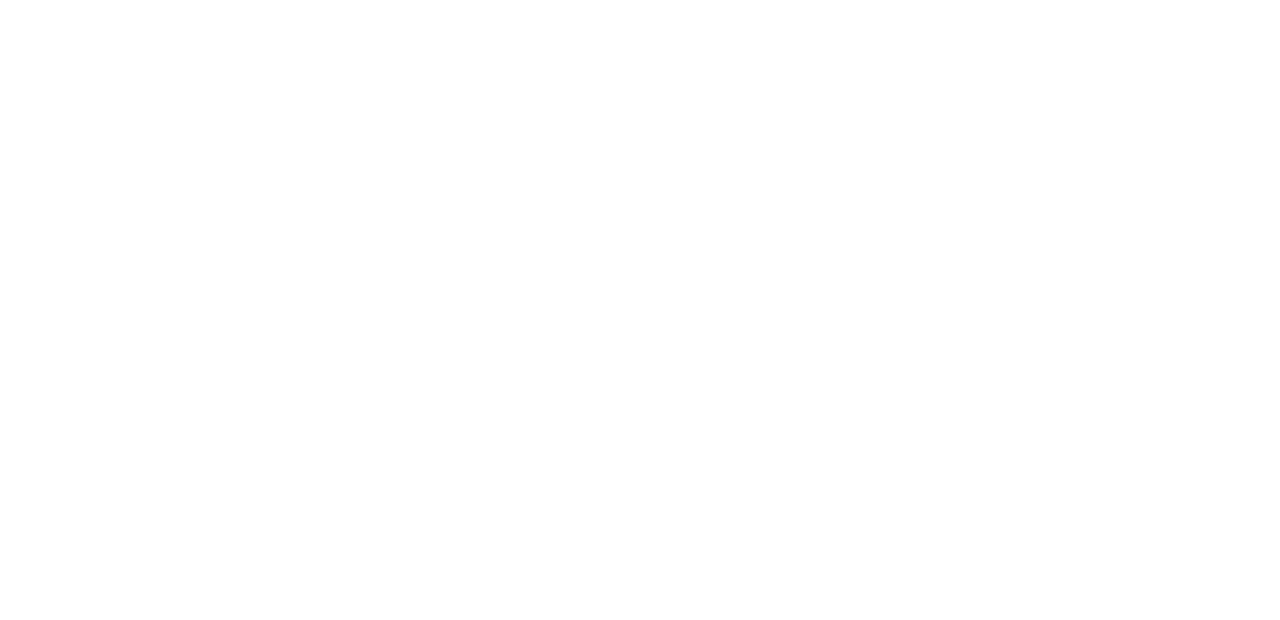
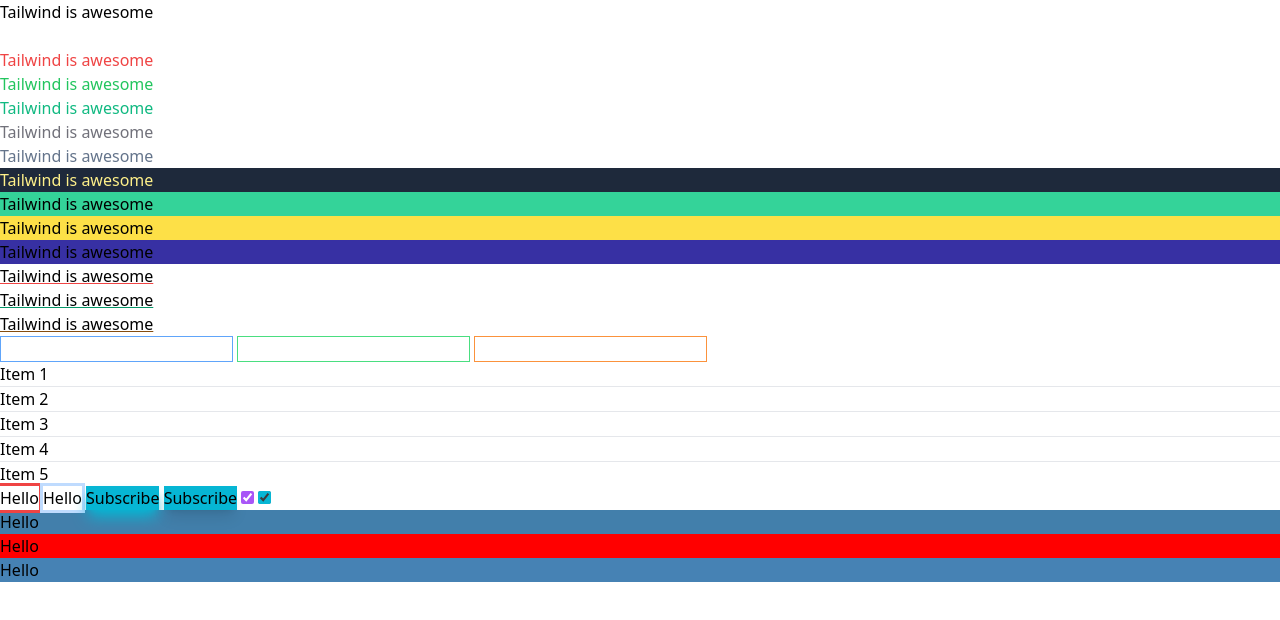
Before and after one commit to joseleo-ddc/tailwind-sandbox, a plain HTML site: page 02-colors/index.html in a window 1280 px wide. Drawn offline with nearby package versions, Linux system fonts and the light colour scheme.

Commit message:
working with colors

```diff
--- a/02-colors/index.html
+++ b/02-colors/index.html
@@ -1,5 +1,6 @@
 <!DOCTYPE html>
 <html lang="en">
+
 <head>
   <meta charset="UTF-8" />
   <meta http-equiv="X-UA-Compatible" content="IE=edge" />
@@ -7,26 +8,58 @@
   <script src="https://cdn.tailwindcss.com"></script>
   <title>Colors</title>
 </head>
+
 <body>
   <!-- Default colors -->
   <!-- white, black, red, green, blue, orange, yellow, purple, lime, emerald, teal, cyan, indigo, violet, fuchsia, pink, rose, sky, gray, slate, zinc, neutral, stone, amber,  -->
 
   <!-- Text Colors -->
+  <p class="text-black">Tailwind is awesome</p>
+  <p class="text-white">Tailwind is awesome</p>
+  <p class="text-red-500">Tailwind is awesome</p>
+  <p class="text-green-500">Tailwind is awesome</p>
+  <p class="text-emerald-500">Tailwind is awesome</p>
+  <p class="text-zinc-500">Tailwind is awesome</p>
+  <p class="text-slate-500">Tailwind is awesome</p>
 
   <!-- Background Colors -->
+  <p class="bg-slate-800 text-yellow-200">Tailwind is awesome</p>
+  <p class="bg-emerald-400">Tailwind is awesome</p>
+  <p class="bg-yellow-300">Tailwind is awesome</p>
+  <p class="bg-indigo-800">Tailwind is awesome</p>
 
   <!-- Text Underline -->
+  <p class="underline decoration-red-500">Tailwind is awesome</p>
+  <p class="underline decoration-emerald-600">Tailwind is awesome</p>
+  <p class="underline decoration-yellow-800">Tailwind is awesome</p>
 
   <!-- Border Colors -->
-
+  <input type="text" class="border border-blue-400">
+  <input type="text" class="border border-green-400">
+  <input type="text" class="border border-orange-400">
   <!-- Divide Colors -->
+  <div class="divide-y">
+    <div>Item 1</div>
+    <div>Item 2</div>
+    <div>Item 3</div>
+    <div>Item 4</div>
+    <div>Item 5</div>
+  </div>
 
   <!-- Outline Colors -->
+  <button class="outline outline-red-500">Hello</button>
+  <button class="outline outline-blue-200">Hello</button>
 
   <!-- Box Shadow Colors (Opacity defaults to 100, but you can set it)-->
+  <button class="shadow-lg bg-cyan-500 shadow-cyan-500">Subscribe</button>
+  <button class="shadow-lg bg-cyan-500 shadow-cyan-purple-500/60">Subscribe</button>
+  <!-- Accent Colors -->
+<input type="checkbox" class="accent-purple-500" checked>
+<input type="checkbox" class="accent-cyan-500" checked>
+  <!-- Arbitrary Colors -->
+   <div class="bg-[#427fab]">Hello</div>
+   <div class="bg-[rgb(255,0,0)]">Hello</div>
+   <div class="bg-[steelblue]">Hello</div>
+</body>
 
-    <!-- Accent Colors -->
-
-    <!-- Arbitrary Colors -->
-  </body>
 </html>
```
Lines whose indentation alone changed are shown as unchanged.
